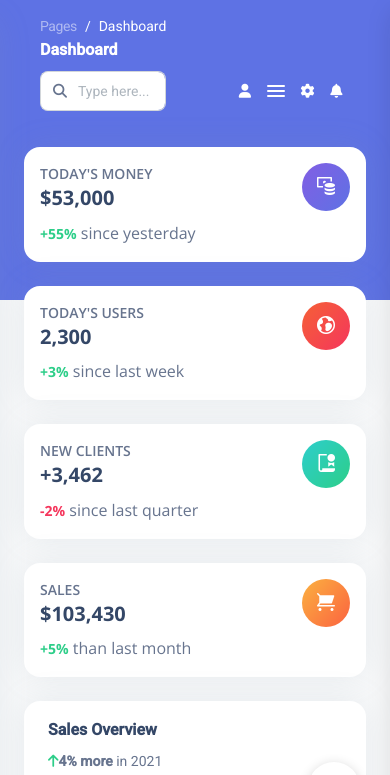
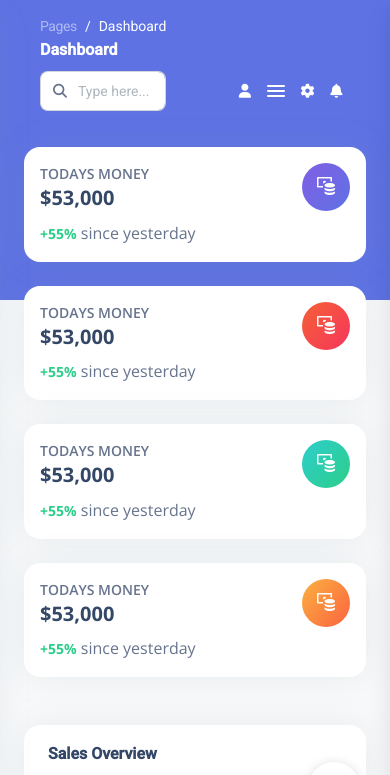
Before and after one commit to badukwei/dtd-homework, an Angular app: page /index in a window 390 px wide. Shown: the top 775 px of the page. Built offline with nearby package versions, Linux system fonts and the light colour scheme.

Commit message:
fix: demo basic components

```diff
--- a/src/app/page/member/index.module.ts
+++ b/src/app/page/member/index.module.ts
@@ -3,10 +3,11 @@ import { NgModule } from '@angular/core';
 import { IndexRoutingModule } from '@app/page/member/index-routing.module';
 import { IndexComponent } from '@app/page/member/index/index.component';
 import { TableComponent } from '@app/page/member/table/table.component';
+import { SharedModule } from '@app/shared/components/shared.module';
 
 /** 首頁模組 */
 @NgModule({
   declarations: [IndexComponent, TableComponent],
-  imports: [CommonModule, IndexRoutingModule],
+  imports: [CommonModule, IndexRoutingModule, SharedModule],
 })
 export class IndexModule {}
--- a/src/app/page/member/index/index.component.html
+++ b/src/app/page/member/index/index.component.html
@@ -1,38 +1,9 @@
 <div class="container-fluid py-4">
   <div class="row">
-    <div class="col-xl-3 col-sm-6 mb-xl-0 mb-4">
-      <div class="card">
-        <div class="card-body p-3">
-          <div class="row">
-            <div class="col-8">
-              <div class="numbers">
-                <p class="text-sm mb-0 text-uppercase font-weight-bold">
-                  Today's Money
-                </p>
-                <h5 class="font-weight-bolder">$53,000</h5>
-                <p class="mb-0">
-                  <span class="text-success text-sm font-weight-bolder"
-                    >+55%</span
-                  >
-                  since yesterday
-                </p>
-              </div>
-            </div>
-            <div class="col-4 text-end">
-              <div
-                class="icon icon-shape bg-gradient-primary shadow-primary text-center rounded-circle"
-              >
-                <i
-                  class="ni ni-money-coins text-lg opacity-10"
-                  aria-hidden="true"
-                ></i>
-              </div>
-            </div>
-          </div>
-        </div>
-      </div>
+    <div class="col-xl-3 col-sm-6 mb-xl-0 mb-4" *ngFor="let item of data">
+      <app-card [data]="item"></app-card>
     </div>
-    <div class="col-xl-3 col-sm-6 mb-xl-0 mb-4">
+    <!-- <div class="col-xl-3 col-sm-6 mb-xl-0 mb-4">
       <div class="card">
         <div class="card-body p-3">
           <div class="row">
@@ -124,7 +95,7 @@
           </div>
         </div>
       </div>
-    </div>
+    </div> -->
   </div>
   <div class="row mt-4">
     <div class="col-lg-7 mb-lg-0 mb-4">
--- a/src/app/page/member/index/index.component.ts
+++ b/src/app/page/member/index/index.component.ts
@@ -1,4 +1,5 @@
 import { AfterViewInit, Component } from '@angular/core';
+import { CardType } from '@app/shared/components/card/card.component';
 import { createCharts } from './chart';
 
 /** 首頁 */
@@ -8,6 +9,38 @@ import { createCharts } from './chart';
   styleUrls: ['./index.component.scss'],
 })
 export class IndexComponent implements AfterViewInit {
+  /** 卡片資料 */
+  data: CardType[] = [
+    {
+      title: 'Todays Money',
+      money: '$53,000',
+      rate: '+55%',
+      time: 'since yesterday',
+      status: 'primary',
+    },
+    {
+      title: 'Todays Money',
+      money: '$53,000',
+      rate: '+55%',
+      time: 'since yesterday',
+      status: 'danger',
+    },
+    {
+      title: 'Todays Money',
+      money: '$53,000',
+      rate: '+55%',
+      time: 'since yesterday',
+      status: 'success',
+    },
+    {
+      title: 'Todays Money',
+      money: '$53,000',
+      rate: '+55%',
+      time: 'since yesterday',
+      status: 'warning',
+    },
+  ];
+
   /**
    * Angular 生命週期
    * 響應檢視變更
--- /dev/null
+++ b/src/app/shared/components/card/card.component.html
@@ -0,0 +1,31 @@
+<div class="card">
+  <div class="card-body p-3">
+    <div class="row">
+      <div class="col-8">
+        <div class="numbers">
+          <p class="text-sm mb-0 text-uppercase font-weight-bold">
+            {{ data.title }}
+          </p>
+          <h5 class="font-weight-bolder">{{ data.money }}</h5>
+          <p class="mb-0">
+            <span class="text-success text-sm font-weight-bolder">{{
+              data.rate
+            }}</span>
+            {{ data.time }}
+          </p>
+        </div>
+      </div>
+      <div class="col-4 text-end">
+        <div
+          class="icon icon-shape text-center rounded-circle"
+          [class]="handleStatus(data.status)"
+        >
+          <i
+            class="ni ni-money-coins text-lg opacity-10"
+            aria-hidden="true"
+          ></i>
+        </div>
+      </div>
+    </div>
+  </div>
+</div>
--- /dev/null
+++ b/src/app/shared/components/card/card.component.ts
@@ -0,0 +1,68 @@
+import { Component, Input } from '@angular/core';
+
+/** 定義卡片型別 */
+export interface CardType {
+  title: string;
+  money: string;
+  rate: string;
+  time: string;
+  status: string;
+}
+
+interface StatusType {
+  color: string;
+  status: string;
+}
+
+/** 卡片元件 */
+@Component({
+  selector: 'app-card',
+  templateUrl: './card.component.html',
+  styleUrls: ['./card.component.scss'],
+})
+export class CardComponent {
+  /** 匯入資料 */
+  @Input() data!: CardType;
+
+  /**
+   * 處理狀態（複雜版）
+   * @param status - 狀態
+   * @returns - 狀態 class
+   */
+  handleStatus(status: string): string {
+    const statusList: any = {
+      primary: { color: 'primary', status: 'primary' },
+      danger: {
+        color: 'danger',
+        status: 'danger',
+      },
+      success: {
+        color: 'success',
+        status: 'success',
+      },
+      warning: {
+        color: 'warning',
+        status: 'warning',
+      },
+    };
+
+    if (statusList[status].status === status) {
+      return `bg-gradient-${statusList[status].color} shadow-${statusList[status].color}`;
+    }
+    return '';
+  }
+
+  /**
+   * 處理狀態（簡單版）
+   * @param status - 狀態
+   * @returns - 狀態 class
+   */
+  getStatus(status: string) {
+    return {
+      'bg-gradient-primary': status === 'primary',
+      'bg-gradient-danger': status === 'danger',
+      'bg-gradient-success': status === 'success',
+      'bg-gradient-warning': status === 'warning',
+    };
+  }
+}
```
Also changed, not shown: src/app/shared/components/shared.module.ts (added, +11 -0 lines), src/app/shared/components/card/card.component.scss (added).
